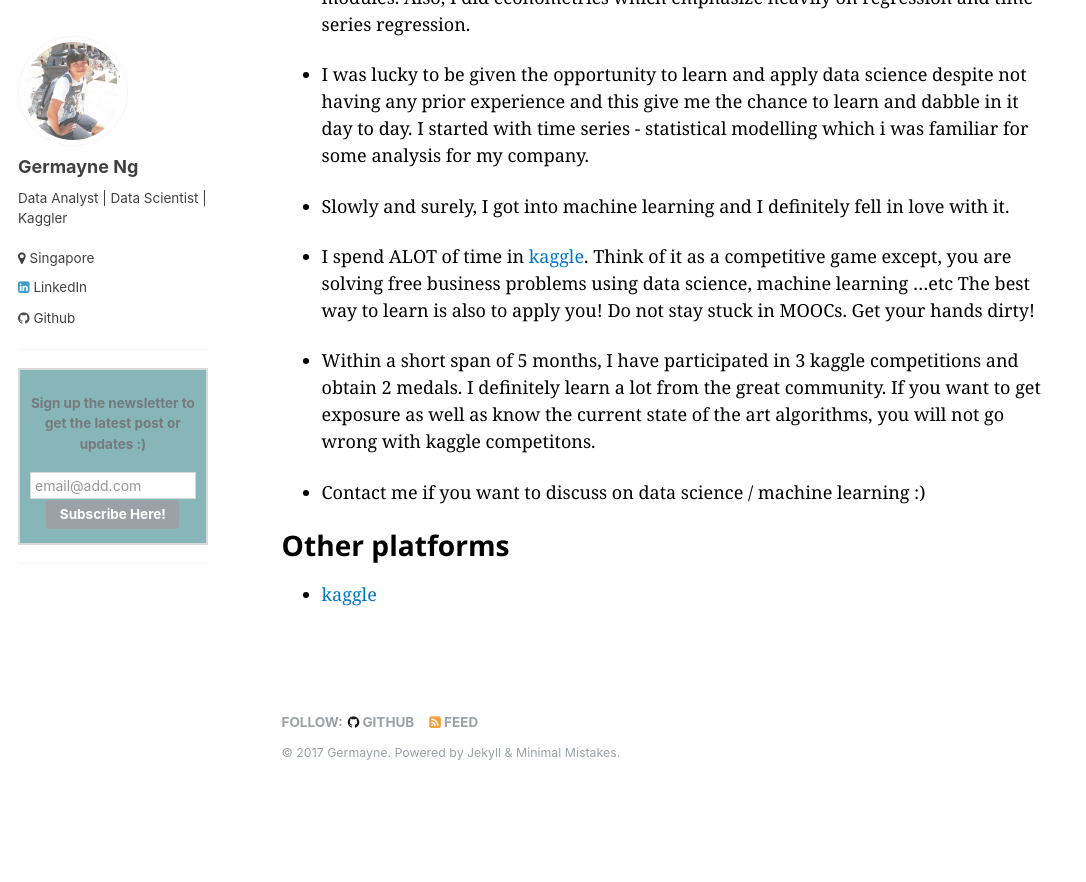
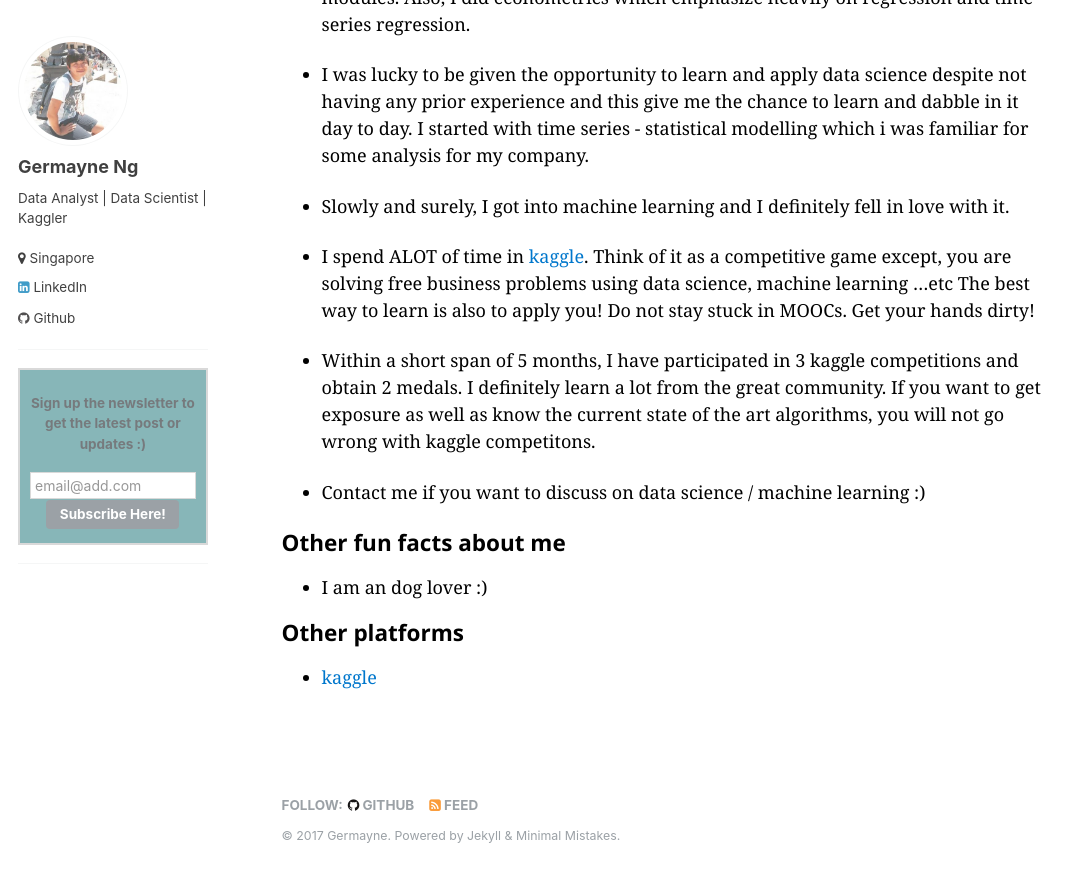
Before and after one commit to germayneng/template-_githubpages, a Jekyll site: the page built from _pages/profile.md, in a window 1280 px wide and 900 px high, scrolled down 559 px. Shown: the top 882 px of the window, without its empty margins (0-1086 px from the left). Built offline with Jekyll 4.4.1, drawn with Linux system fonts in a browser that asks for light colours; before the commit the page ends 1376 px from its top, so only the background shows below that.

Commit message:
Update profile.md

```diff
--- a/_pages/profile.md
+++ b/_pages/profile.md
@@ -20,6 +20,11 @@ image:
 
 * Contact me if you want to discuss on data science / machine learning :)
 
-# Other platforms
+## Other fun facts about me
+
+* I am an dog lover :)
+
+
+## Other platforms
 
 * [kaggle](https://www.kaggle.com/germmie)
```
